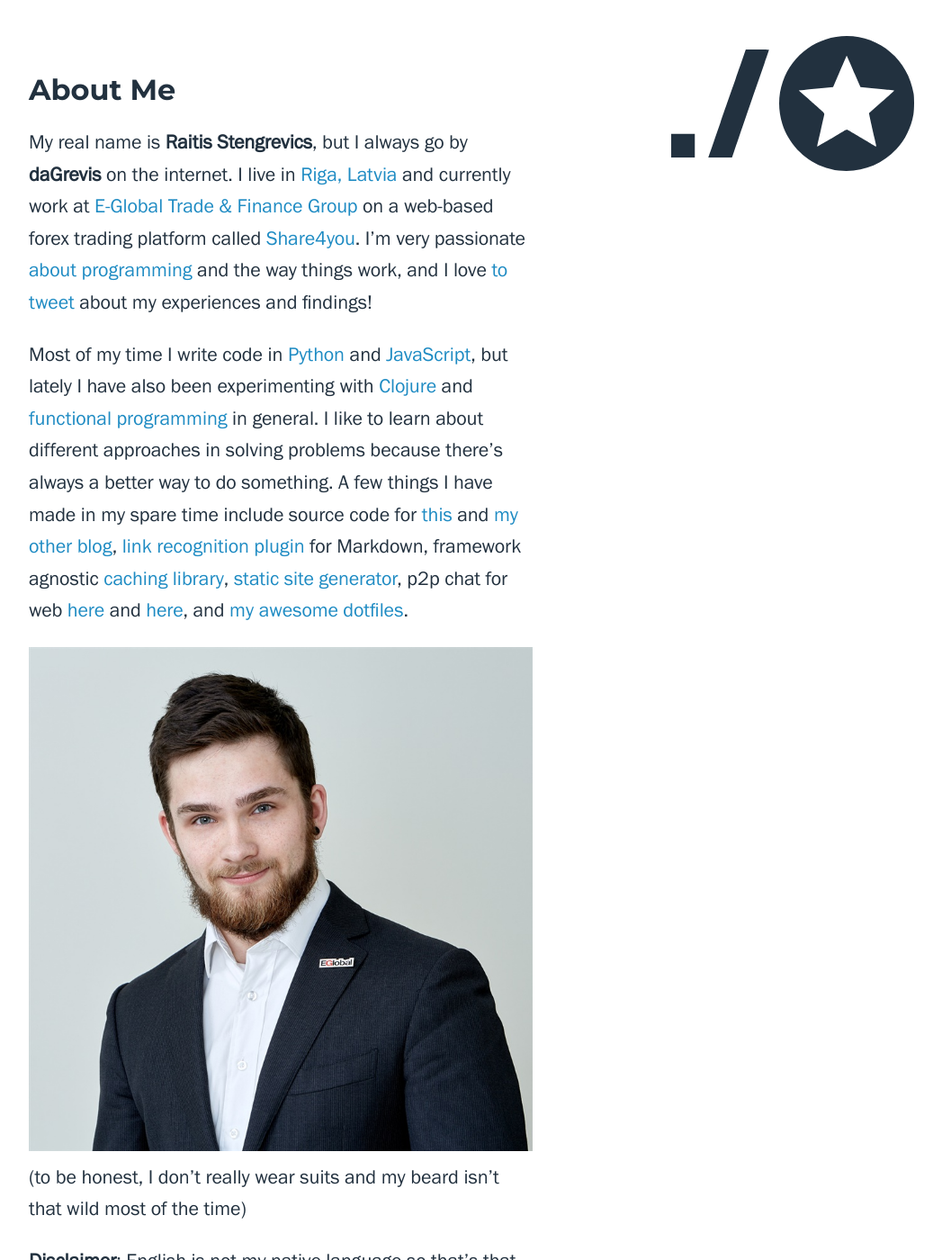
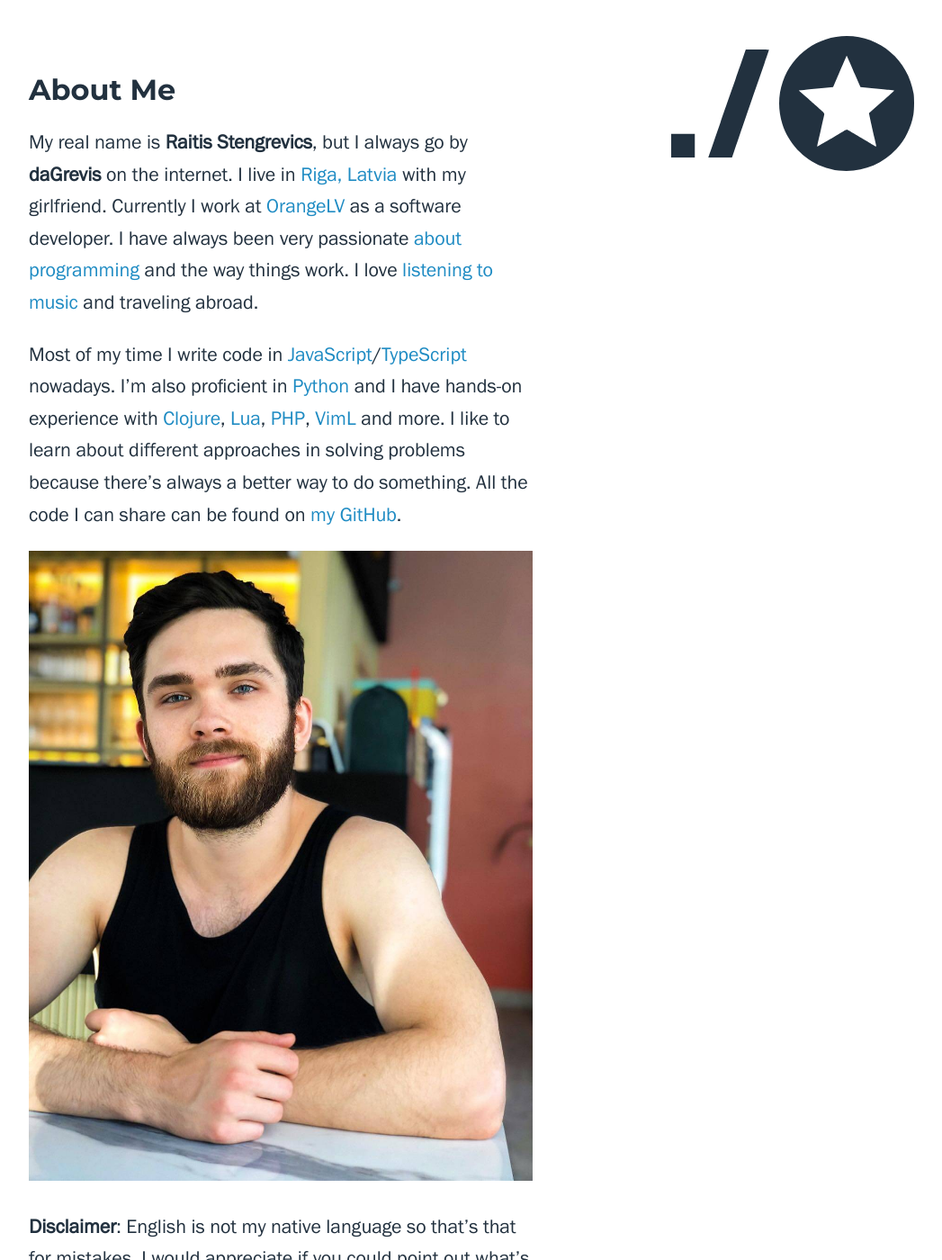
Before and after one commit to daGrevis/daGrev.is, a Jekyll site: the page built from about-me/index.html, in a window 1280 px wide and 1400 px high. Shown: the whole window at 90% size, without its empty margins (224-1271 px from the left). Built offline with Jekyll 4.4.1, drawn with Linux system fonts in a browser that asks for light colours.

Commit message:
Update about-me

```diff
--- a/about-me/index.html
+++ b/about-me/index.html
@@ -4,45 +4,34 @@ title: "About Me"
 ---
 
 My real name is **Raitis Stengrevics**, but I always go by **daGrevis** on the
-internet. I live in [Riga, Latvia][riga] and currently work at [E-Global Trade
-& Finance Group][eg] on a web-based forex trading platform called
-[Share4you][s4u]. I'm very passionate [about programming][github-dagrevis] and
-the way things work, and I love [to tweet][twitter-dagrevis] about my
-experiences and findings!
+internet. I live in [Riga, Latvia][riga] with my girlfriend. Currently I work at
+[OrangeLV][orangelv] as a software developer. I have always been very passionate
+[about programming][github-dagrevis] and the way things work. I love [listening
+to music][lastfm-dagrevis] and traveling abroad.
 
 [riga]: https://en.wikipedia.org/wiki/Riga
-[eg]: http://www.forex4you.com/en/
-[s4u]: https://share4you.com/
+[orangelv]: https://orangelv.com/
 [github-dagrevis]: https://github.com/dagrevis
-[twitter-dagrevis]: https://twitter.com/dagrevis
+[lastfm-dagrevis]: https://last.fm/user/daGrevis
 
-Most of my time I write code in [Python][python] and [JavaScript][javascript],
-but lately I have also been experimenting with [Clojure](clojure) and
-[functional programming][fp] in general. I like to learn about different
+Most of my time I write code in
+[JavaScript][javascript]/[TypeScript][typescript] nowadays. I'm also proficient
+in [Python][python] and I have hands-on experience with [Clojure][clojure],
+[Lua][lua], [PHP][php], [VimL][viml] and more. I like to learn about different
 approaches in solving problems because there's always a better way to do
-something. A few things I have made in my spare time include source code for
-[this][dagrev.is] and [my other blog][dagrevis.lv], [link recognition
-plugin][mdx-linkify] for Markdown, framework agnostic [caching
-library][sweetcache], [static site generator][squirrel], p2p chat for web
-[here][hendrix-chat] and [here][hndrx-chat], and [my awesome
-dotfiles][dotfiles].
+something. All the code I can share can be found on [my
+GitHub][github-dagrevis].
 
+[javascript]: https://en.wikipedia.org/wiki/JavaScript
+[typescript]: https://www.typescriptlang.org/
 [python]: https://python.org/
-[javascript]: https://developer.mozilla.org/en-US/docs/Web/JavaScript/About_JavaScript
-[clojure]: http://clojure.org/
-[fp]: https://en.wikipedia.org/wiki/Functional_programming
-[dagrevis.lv]: http://dagrevis.lv/ "daGrevis.lv"
-[dagrev.is]: http://dagrev.is/ "daGrev.is Blog"
-[mdx-linkify]: https://github.com/daGrevis/mdx_linkify "Link recognition for Python Markdown"
-[sweetcache]: https://github.com/daGrevis/sweetcache "Lightweight, framework agnostic caching library with sweet API"
-[squirrel]: https://github.com/daGrevis/squirrel "daGrevis/squirrel: 100% pluggable, no bullshit static blogging"
-[hendrix-chat]: https://github.com/daGrevis/Hendrix "Peer-to-peer (p2p) chat"
-[hndrx-chat]: https://github.com/daGrevis/hndrx "Rewrite for Hendrix, The Peer-to-peer (p2p) chat"
-[dotfiles]: https://github.com/daGrevis/Dotfiles "Dotfiles for my Arch Linux workstation(s)"
+[clojure]: https://clojure.org/
+[lua]: https://lua.org/
+[php]: https://php.net/
+[viml]: https://en.wikipedia.org/wiki/Vim_(text_editor)#Vim_script
+[github-dagrevis]: https://github.com/dagrevis
 
 ![Raitis Stengrevics](/static/assets/raitis-stengrevics.jpg "Raitis Stengrevics")
-(to be honest, I don't really wear suits and my beard isn't that wild most of
-the time)
 
 **Disclaimer**: English is not my native language so that's that for mistakes.
 I would appreciate if you could point out what's wrong by [making a pull
```
Also changed, not shown: static/assets/raitis-stengrevics.jpg.
